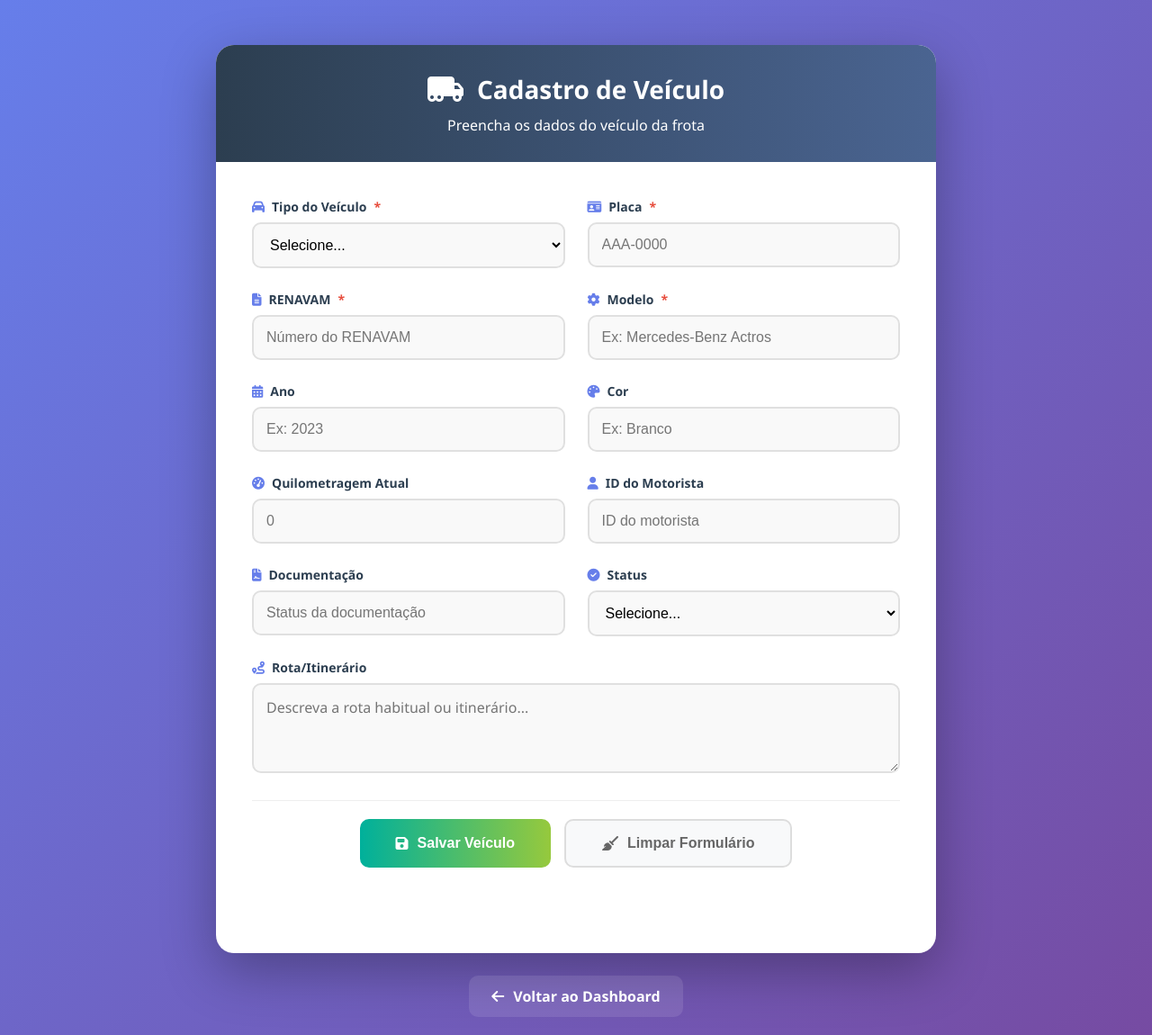
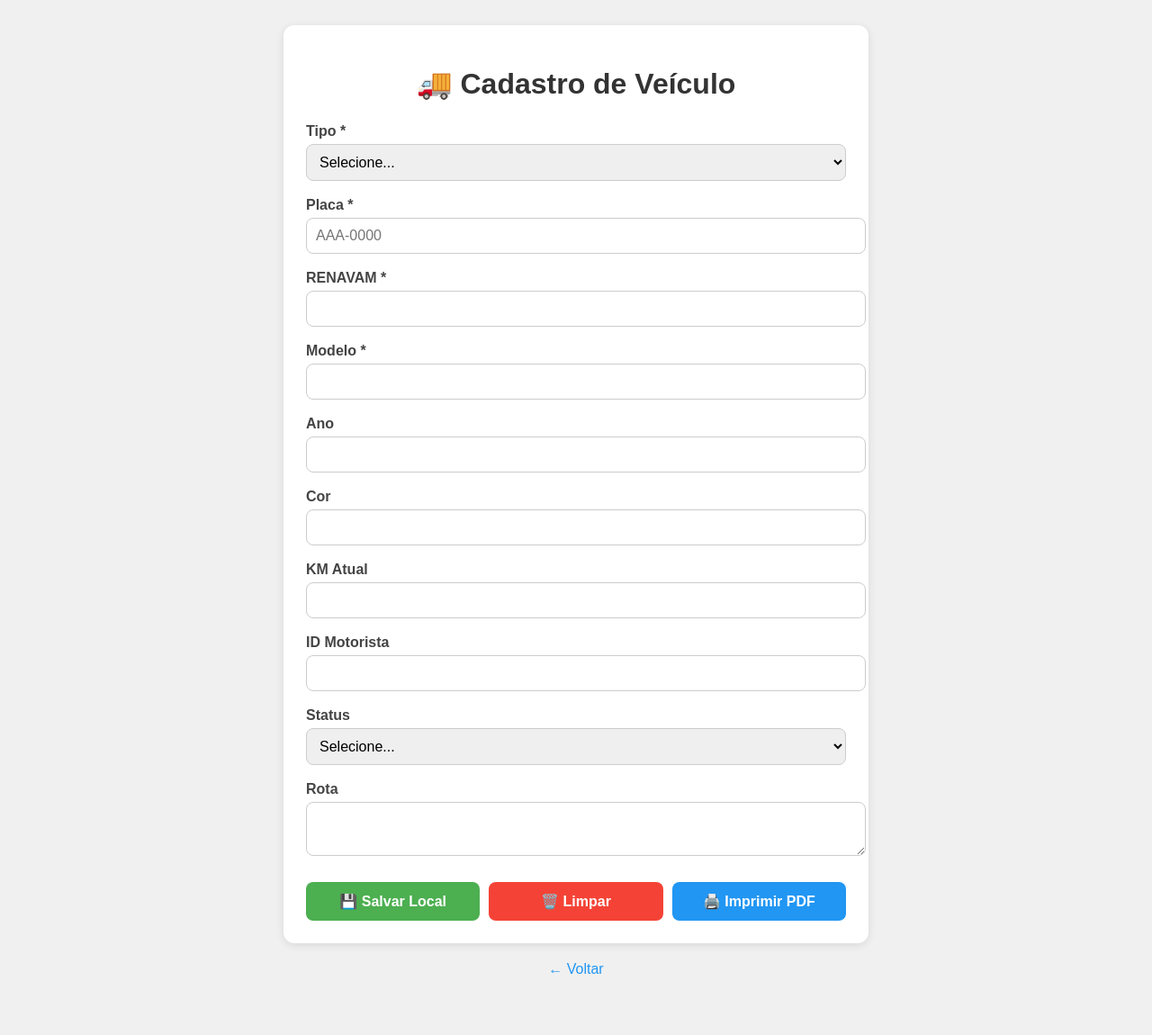
Before and after one commit to andrecontte969517504-ctrl/aribeiro_transportes, a Flask app: page /veiculo in a window 1280 px wide. Shown: the whole page at 90% size. After the commit the page ends 1082 px from the top, so only its background shows below. Run offline with Flask 3, Linux system fonts and the light colour scheme.

Commit message:
Update veiculo.html

```diff
--- a/templates/veiculo.html
+++ b/templates/veiculo.html
@@ -3,244 +3,128 @@
 <head>
     <meta charset="UTF-8">
     <meta name="viewport" content="width=device-width, initial-scale=1.0">
-    <title>Cadastro de Veículo - Aribeiro Transportes</title>
+    <title>Cadastro Veículo</title>
     <style>
-        * {
-            box-sizing: border-box;
-            margin: 0;
-            padding: 0;
-        }
-
         body {
-            background: linear-gradient(135deg, #667eea 0%, #764ba2 100%);
-            color: #333;
-            font-family: 'Segoe UI', Tahoma, Geneva, Verdana, sans-serif;
-            min-height: 100vh;
+            font-family: Arial, sans-serif;
             padding: 20px;
-            display: flex;
-            flex-direction: column;
-            align-items: center;
+            background: #f0f0f0;
         }
 
         .container {
-            max-width: 800px;
-            width: 100%;
+            max-width: 600px;
+            margin: 0 auto;
             background: white;
-            border-radius: 20px;
-            box-shadow: 0 20px 60px rgba(0, 0, 0, 0.3);
-            overflow: hidden;
-            margin-top: 30px;
+            padding: 25px;
+            border-radius: 12px;
+            box-shadow: 0 2px 10px rgba(0,0,0,0.1);
         }
 
-        header {
-            background: linear-gradient(to right, #2c3e50, #4a6491);
-            color: white;
-            padding: 30px;
+        h1 {
             text-align: center;
-        }
-
-        header h1 {
-            font-size: 28px;
-            margin-bottom: 10px;
-            display: flex;
-            align-items: center;
-            justify-content: center;
-            gap: 15px;
-        }
-
-        header h1 i {
-            font-size: 32px;
-        }
-
-        .form-container {
-            padding: 40px;
-        }
-
-        .form-grid {
-            display: grid;
-            grid-template-columns: repeat(auto-fit, minmax(300px, 1fr));
-            gap: 25px;
-            margin-bottom: 30px;
-        }
-
-        .form-group {
-            display: flex;
-            flex-direction: column;
-        }
-
-        .form-group label {
-            font-weight: 600;
-            margin-bottom: 8px;
-            color: #2c3e50;
-            font-size: 14px;
-            display: flex;
-            align-items: center;
-            gap: 8px;
-        }
-
-        .form-group label i {
-            color: #667eea;
-        }
-
-        .form-group input,
-        .form-group select,
-        .form-group textarea {
-            padding: 14px;
-            border: 2px solid #e0e0e0;
-            border-radius: 10px;
-            font-size: 16px;
-            transition: all 0.3s ease;
-            background: #f9f9f9;
-        }
-
-        .form-group input:focus,
-        .form-group select:focus,
-        .form-group textarea:focus {
-            outline: none;
-            border-color: #667eea;
-            background: white;
-            box-shadow: 0 0 0 3px rgba(102, 126, 234, 0.1);
-        }
-
-        .form-group.full-width {
-            grid-column: 1 / -1;
-        }
-
-        textarea {
-            resize: vertical;
-            min-height: 100px;
-            font-family: inherit;
-        }
-
-        .button-group {
-            display: flex;
-            gap: 15px;
-            justify-content: center;
-            padding-top: 20px;
-            border-top: 1px solid #eee;
-        }
-
-        button {
-            padding: 16px 40px;
-            border: none;
-            border-radius: 10px;
-            font-size: 16px;
-            font-weight: 600;
-            cursor: pointer;
-            transition: all 0.3s ease;
+            color: #333;
+            margin-bottom: 25px;
             display: flex;
             align-items: center;
             justify-content: center;
             gap: 10px;
-            min-width: 180px;
         }
 
-        #btnSalvar {
-            background: linear-gradient(to right, #00b09b, #96c93d);
+        .campo {
+            margin-bottom: 18px;
+        }
+
+        label {
+            display: block;
+            margin-bottom: 5px;
+            font-weight: bold;
+            color: #444;
+        }
+
+        input, select, textarea {
+            width: 100%;
+            padding: 10px;
+            border: 1px solid #ccc;
+            border-radius: 8px;
+            font-size: 16px;
+        }
+
+        .botoes {
+            display: flex;
+            gap: 10px;
+            margin-top: 25px;
+            flex-wrap: wrap;
+        }
+
+        button {
+            flex: 1;
+            padding: 12px;
+            border: none;
+            border-radius: 8px;
+            font-size: 16px;
+            font-weight: bold;
+            cursor: pointer;
+            display: flex;
+            align-items: center;
+            justify-content: center;
+            gap: 8px;
+            min-width: 140px;
+        }
+
+        .salvar {
+            background: #4CAF50;
             color: white;
         }
 
-        #btnSalvar:hover {
-            transform: translateY(-3px);
-            box-shadow: 0 10px 20px rgba(0, 176, 155, 0.3);
+        .limpar {
+            background: #f44336;
+            color: white;
         }
 
-        #btnLimpar {
-            background: #f8f9fa;
-            color: #666;
-            border: 2px solid #ddd;
+        .imprimir {
+            background: #2196F3;
+            color: white;
         }
 
-        #btnLimpar:hover {
-            background: #e9ecef;
-            transform: translateY(-3px);
+        .mensagem {
+            margin-top: 15px;
+            padding: 12px;
+            border-radius: 8px;
+            text-align: center;
+            display: none;
         }
 
-        #mensagem {
-            margin-top: 25px;
-            padding: 15px;
-            border-radius: 10px;
-            text-align: center;
-            font-weight: 600;
-            opacity: 0;
-            transition: opacity 0.3s ease;
-        }
-
-        .mensagem-sucesso {
+        .sucesso {
             background: #d4edda;
             color: #155724;
             border: 1px solid #c3e6cb;
-            opacity: 1;
+            display: block;
         }
 
-        .mensagem-erro {
+        .erro {
             background: #f8d7da;
             color: #721c24;
             border: 1px solid #f5c6cb;
-            opacity: 1;
+            display: block;
         }
 
         .voltar {
-            margin-top: 25px;
             text-align: center;
+            margin-top: 20px;
         }
 
         .voltar a {
-            color: white;
+            color: #2196F3;
             text-decoration: none;
-            font-weight: 600;
-            display: inline-flex;
-            align-items: center;
-            gap: 10px;
-            padding: 12px 25px;
-            background: rgba(255, 255, 255, 0.1);
-            border-radius: 10px;
-            transition: all 0.3s ease;
-        }
-
-        .voltar a:hover {
-            background: rgba(255, 255, 255, 0.2);
-            transform: translateY(-2px);
-        }
-
-        .required::after {
-            content: " *";
-            color: #e74c3c;
-        }
-
-        @media (max-width: 768px) {
-            .form-grid {
-                grid-template-columns: 1fr;
-            }
-
-            .button-group {
-                flex-direction: column;
-            }
-
-            button {
-                width: 100%;
-            }
-        }
-
-        .icon {
-            font-style: normal;
-            font-size: 18px;
         }
     </style>
-    <link rel="stylesheet" href="https://cdnjs.cloudflare.com/ajax/libs/font-awesome/6.4.0/css/all.min.css">
 </head>
 <body>
     <div class="container">
-        <header>
-            <h1><i class="fas fa-truck-moving"></i> Cadastro de Veículo</h1>
-            <p>Preencha os dados do veículo da frota</p>
-        </header>
+        <h1>🚚 Cadastro de Veículo</h1>
 
-        <div class="form-container">
-            <form id="formVeiculo">
-                <div class="form-grid">
-                    <div class="form-group">
-                        <label for="tipo" class="required"><i class="fas fa-car"></i> Tipo do Veículo</label>
+        <div class="campo">
+            <label>Tipo *</label>
             <select id="tipo" required>
                 <option value="">Selecione...</option>
                 <option value="Caminhão">Caminhão</option>
@@ -248,211 +132,204 @@
                 <option value="VUC">VUC</option>
                 <option value="Toco">Toco</option>
                 <option value="Truck">Truck</option>
-                            <option value="Carro">Carro</option>
-                            <option value="Moto">Moto</option>
-                            <option value="Outro">Outro</option>
             </select>
         </div>
 
-                    <div class="form-group">
-                        <label for="placa" class="required"><i class="fas fa-id-card"></i> Placa</label>
-                        <input type="text" id="placa" placeholder="AAA-0000" maxlength="8" required>
+        <div class="campo">
+            <label>Placa *</label>
+            <input type="text" id="placa" placeholder="AAA-0000" required>
         </div>
 
-                    <div class="form-group">
-                        <label for="renavam" class="required"><i class="fas fa-file-alt"></i> RENAVAM</label>
-                        <input type="text" id="renavam" placeholder="Número do RENAVAM" required>
+        <div class="campo">
+            <label>RENAVAM *</label>
+            <input type="text" id="renavam" required>
         </div>
 
-                    <div class="form-group">
-                        <label for="modelo" class="required"><i class="fas fa-cog"></i> Modelo</label>
-                        <input type="text" id="modelo" placeholder="Ex: Mercedes-Benz Actros" required>
+        <div class="campo">
+            <label>Modelo *</label>
+            <input type="text" id="modelo" required>
         </div>
 
-                    <div class="form-group">
-                        <label for="ano"><i class="fas fa-calendar-alt"></i> Ano</label>
-                        <input type="text" id="ano" placeholder="Ex: 2023">
+        <div class="campo">
+            <label>Ano</label>
+            <input type="text" id="ano">
         </div>
 
-                    <div class="form-group">
-                        <label for="cor"><i class="fas fa-palette"></i> Cor</label>
-                        <input type="text" id="cor" placeholder="Ex: Branco">
+        <div class="campo">
+            <label>Cor</label>
+            <input type="text" id="cor">
         </div>
 
-                    <div class="form-group">
-                        <label for="km_atual"><i class="fas fa-tachometer-alt"></i> Quilometragem Atual</label>
-                        <input type="number" id="km_atual" placeholder="0" min="0" step="1">
+        <div class="campo">
+            <label>KM Atual</label>
+            <input type="number" id="km_atual">
         </div>
 
-                    <div class="form-group">
-                        <label for="motorista_id"><i class="fas fa-user"></i> ID do Motorista</label>
-                        <input type="number" id="motorista_id" placeholder="ID do motorista" min="1">
+        <div class="campo">
+            <label>ID Motorista</label>
+            <input type="number" id="motorista_id">
         </div>
 
-                    <div class="form-group">
-                        <label for="documento"><i class="fas fa-file-contract"></i> Documentação</label>
-                        <input type="text" id="documento" placeholder="Status da documentação">
-                    </div>
-
-                    <div class="form-group">
-                        <label for="status"><i class="fas fa-check-circle"></i> Status</label>
+        <div class="campo">
+            <label>Status</label>
             <select id="status">
                 <option value="">Selecione...</option>
                 <option value="Ativo">Ativo</option>
                 <option value="Em Manutenção">Em Manutenção</option>
                 <option value="Inativo">Inativo</option>
-                            <option value="Em Viagem">Em Viagem</option>
             </select>
         </div>
 
-                    <div class="form-group full-width">
-                        <label for="rota"><i class="fas fa-route"></i> Rota/Itinerário</label>
-                        <textarea id="rota" placeholder="Descreva a rota habitual ou itinerário..."></textarea>
-                    </div>
+        <div class="campo">
+            <label>Rota</label>
+            <textarea id="rota" rows="2"></textarea>
         </div>
 
-                <div class="button-group">
-                    <button type="button" id="btnSalvar">
-                        <i class="fas fa-save"></i> Salvar Veículo
-                    </button>
-                    <button type="button" id="btnLimpar">
-                        <i class="fas fa-broom"></i> Limpar Formulário
-                    </button>
+        <div class="botoes">
+            <button class="salvar" id="btnSalvar">💾 Salvar Local</button>
+            <button class="limpar" id="btnLimpar">🗑️ Limpar</button>
+            <button class="imprimir" id="btnImprimir">🖨️ Imprimir PDF</button>
         </div>
 
         <div id="mensagem"></div>
-            </form>
-        </div>
     </div>
 
     <div class="voltar">
-        <a href="/dashboard"><i class="fas fa-arrow-left"></i> Voltar ao Dashboard</a>
+        <a href="/dashboard">← Voltar</a>
     </div>
 
     <script>
-        // Credenciais do Supabase
-        const SUPABASE_URL = 'https://wicbydfuhxnsudoorsjf.supabase.co';
-        const SECRET_KEY = 'sb_secret_EzUAmnOCiurK8knt3GTvbA_o884xyRF';
-
-        // Elementos do DOM
-        const form = document.getElementById('formVeiculo');
-        const btnSalvar = document.getElementById('btnSalvar');
-        const btnLimpar = document.getElementById('btnLimpar');
-        const mensagemDiv = document.getElementById('mensagem');
-
-        // Função para mostrar mensagens
-        function mostrarMensagem(texto, tipo) {
-            mensagemDiv.textContent = texto;
-            mensagemDiv.className = '';
-            mensagemDiv.classList.add(`mensagem-${tipo}`);
-            mensagemDiv.style.opacity = '1';
-
-            setTimeout(() => {
-                mensagemDiv.style.opacity = '0';
-            }, 5000);
-        }
-
-        // Formatar placa enquanto digita
+        // Formatar placa
         document.getElementById('placa').addEventListener('input', function(e) {
             let value = e.target.value.replace(/[^a-zA-Z0-9]/g, '').toUpperCase();
-
             if (value.length > 3) {
                 value = value.substring(0, 3) + '-' + value.substring(3, 7);
             }
-
             e.target.value = value;
         });
 
-        // Botão Salvar
-        btnSalvar.addEventListener('click', async function() {
-            // Validar campos obrigatórios
-            const camposObrigatorios = ['tipo', 'placa', 'renavam', 'modelo'];
+        // Salvar no LocalStorage
+        document.getElementById('btnSalvar').addEventListener('click', function() {
+            const obrigatorios = ['tipo', 'placa', 'renavam', 'modelo'];
             let valido = true;
 
-            camposObrigatorios.forEach(campo => {
-                const elemento = document.getElementById(campo);
-                if (!elemento.value.trim()) {
-                    elemento.style.borderColor = '#e74c3c';
+            obrigatorios.forEach(id => {
+                const campo = document.getElementById(id);
+                if (!campo.value.trim()) {
+                    campo.style.borderColor = 'red';
                     valido = false;
                 } else {
-                    elemento.style.borderColor = '#e0e0e0';
+                    campo.style.borderColor = '#ccc';
                 }
             });
 
             if (!valido) {
-                mostrarMensagem('Preencha todos os campos obrigatórios!', 'erro');
+                mostrarMsg('Preencha os campos obrigatórios!', 'erro');
                 return;
             }
 
-            // Coletar dados do formulário
-            const dadosVeiculo = {
-                tipo: document.getElementById('tipo').value.trim(),
-                placa: document.getElementById('placa').value.trim(),
-                renavam: document.getElementById('renavam').value.trim(),
-                modelo: document.getElementById('modelo').value.trim(),
-                ano: document.getElementById('ano').value.trim() || null,
-                cor: document.getElementById('cor').value.trim() || null,
-                km_atual: document.getElementById('km_atual').value ? parseFloat(document.getElementById('km_atual').value) : null,
-                motorista_id: document.getElementById('motorista_id').value ? parseInt(document.getElementById('motorista_id').value) : null,
-                documento: document.getElementById('documento').value.trim() || null,
-                rota: document.getElementById('rota').value.trim() || null,
-                status: document.getElementById('status').value.trim() || null
+            const veiculo = {
+                tipo: document.getElementById('tipo').value,
+                placa: document.getElementById('placa').value,
+                renavam: document.getElementById('renavam').value,
+                modelo: document.getElementById('modelo').value,
+                ano: document.getElementById('ano').value || '',
+                cor: document.getElementById('cor').value || '',
+                km_atual: document.getElementById('km_atual').value || '',
+                motorista_id: document.getElementById('motorista_id').value || '',
+                status: document.getElementById('status').value || '',
+                rota: document.getElementById('rota').value || '',
+                data_cadastro: new Date().toLocaleString()
             };
 
-            // Mostrar mensagem de carregamento
-            mostrarMensagem('Salvando veículo...', 'sucesso');
-            btnSalvar.innerHTML = '<i class="fas fa-spinner fa-spin"></i> Salvando...';
-            btnSalvar.disabled = true;
+            // Salvar no LocalStorage
+            let veiculos = JSON.parse(localStorage.getItem('veiculos') || '[]');
+            veiculos.push(veiculo);
+            localStorage.setItem('veiculos', JSON.stringify(veiculos));
 
-            try {
-                // Enviar para o backend Flask
-                const resposta = await fetch('/veiculo', {
-                    method: 'POST',
-                    headers: {
-                        'Content-Type': 'application/json'
-                    },
-                    body: JSON.stringify(dadosVeiculo)
+            mostrarMsg('Veículo salvo no LocalStorage! ✅', 'sucesso');
         });
 
-                const resultado = await resposta.json();
-
-                if (resposta.ok && resultado.status === 'ok') {
-                    mostrarMensagem('Veículo cadastrado com sucesso! ✅', 'sucesso');
-
-                    // Limpar formulário após sucesso
-                    setTimeout(() => {
-                        form.reset();
-                        btnSalvar.innerHTML = '<i class="fas fa-save"></i> Salvar Veículo';
-                        btnSalvar.disabled = false;
-                    }, 1500);
-
-                } else {
-                    throw new Error(resultado.detalhes || 'Erro ao cadastrar veículo');
-                }
-
-            } catch (err) {
-                mostrarMensagem('Erro: ' + err.message, 'erro');
-                btnSalvar.innerHTML = '<i class="fas fa-save"></i> Salvar Veículo';
-                btnSalvar.disabled = false;
-                console.error(err);
+        // Limpar
+        document.getElementById('btnLimpar').addEventListener('click', function() {
+            if (confirm('Limpar todos os campos?')) {
+                document.querySelectorAll('input, select, textarea').forEach(c => c.value = '');
+                mostrarMsg('Campos limpos', 'sucesso');
             }
         });
 
-        // Botão Limpar
-        btnLimpar.addEventListener('click', function() {
-            if (confirm('Tem certeza que deseja limpar todos os campos?')) {
-                form.reset();
-                mostrarMensagem('Formulário limpo!', 'sucesso');
+        // Imprimir PDF
+        document.getElementById('btnImprimir').addEventListener('click', function() {
+            const veiculos = JSON.parse(localStorage.getItem('veiculos') || '[]');
+
+            if (veiculos.length === 0) {
+                mostrarMsg('Nenhum veículo salvo no LocalStorage!', 'erro');
+                return;
             }
+
+            // Criar conteúdo para impressão
+            let conteudo = `
+                <html>
+                <head>
+                    <title>Relatório de Veículos</title>
+                    <style>
+                        body { font-family: Arial; padding: 20px; }
+                        h1 { text-align: center; }
+                        table { width: 100%; border-collapse: collapse; margin-top: 20px; }
+                        th, td { border: 1px solid #000; padding: 8px; text-align: left; }
+                        th { background: #f0f0f0; }
+                    </style>
+                </head>
+                <body>
+                    <h1>🚚 Veículos Cadastrados</h1>
+                    <p><strong>Data:</strong> ${new Date().toLocaleDateString()}</p>
+                    <p><strong>Total:</strong> ${veiculos.length} veículo(s)</p>
+
+                    <table>
+                        <tr>
+                            <th>Tipo</th>
+                            <th>Placa</th>
+                            <th>Modelo</th>
+                            <th>Ano</th>
+                            <th>Status</th>
+                            <th>Data Cadastro</th>
+                        </tr>
+            `;
+
+            veiculos.forEach(v => {
+                conteudo += `
+                    <tr>
+                        <td>${v.tipo}</td>
+                        <td>${v.placa}</td>
+                        <td>${v.modelo}</td>
+                        <td>${v.ano}</td>
+                        <td>${v.status}</td>
+                        <td>${v.data_cadastro}</td>
+                    </tr>
+                `;
             });
 
-        // Resetar borda quando o usuário começar a digitar
-        const inputs = form.querySelectorAll('input, select, textarea');
-        inputs.forEach(input => {
-            input.addEventListener('input', function() {
-                this.style.borderColor = '#e0e0e0';
+            conteudo += `
+                    </table>
+                </body>
+                </html>
+            `;
+
+            // Abrir janela para impressão
+            const janela = window.open('', '_blank');
+            janela.document.write(conteudo);
+            janela.document.close();
+            janela.print();
+
+            mostrarMsg('PDF gerado com sucesso!', 'sucesso');
         });
-        });
+
+        function mostrarMsg(texto, tipo) {
+            const msg = document.getElementById('mensagem');
+            msg.textContent = texto;
+            msg.className = tipo;
+            setTimeout(() => msg.style.display = 'none', 4000);
+        }
     </script>
 </body>
 </html>
```
Lines whose indentation alone changed are shown as unchanged.
